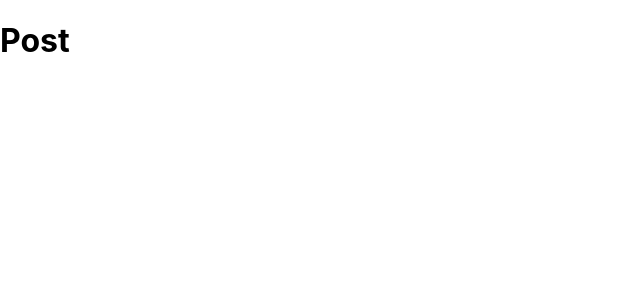
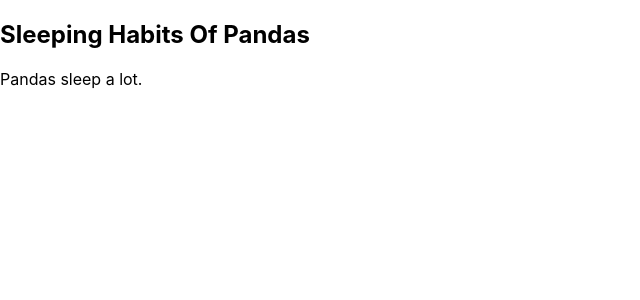
Before and after one commit to Christophertdoc/react-and-redux, a React (Create React App) app: page /1 in a window 1280 px wide. Shown: the top 300 px of the page, without its empty margins (0-640 px from the left). Built offline with nearby package versions, Linux system fonts and the light colour scheme.

Commit message:
lesson-2

```diff
--- a/src/components/Post.js
+++ b/src/components/Post.js
@@ -1,13 +1,31 @@
 import React, { Component } from 'react'
+import { connect } from 'react-redux'
 
 class Post extends Component {
 	render() {
+        const post = this.props.post ? (
+            <div className='post'>
+                <h2>{ this.props.post.title }</h2>
+                <p>{ this.props.post.body }</p>
+            </div>
+        ) : (
+            <h3>Loading...</h3>
+        )
+
+
 		return (
             <div className='Post'>
-                <h1>Post</h1>
+                { post }
             </div>
 		)
 	}
 }
 
-export default Post
+const mapStateToProps = (state, ownProps) => {
+	let id = ownProps.match.params.post_id // This gets the post id from the URL. Note that "post_id" is declared for the route within App.js
+    return {
+        post: state.posts.find(post => post.id === id)
+    }
+}
+
+export default connect(mapStateToProps)(Post)
```
Also changed, not shown: 1 other file (tests, documents, lock files or other folders).
